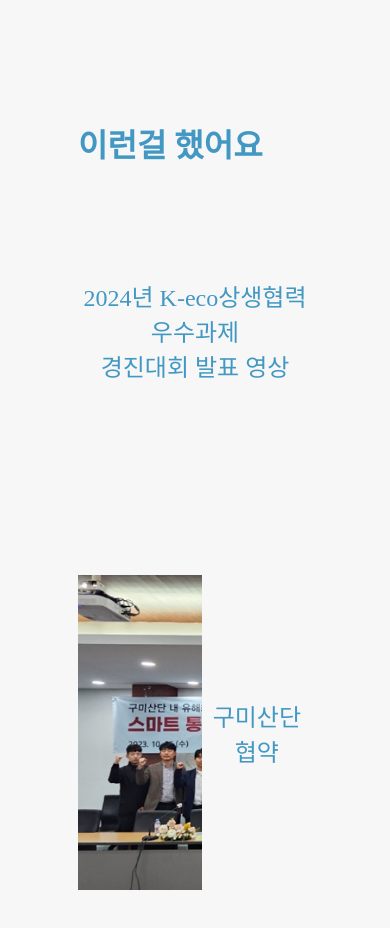
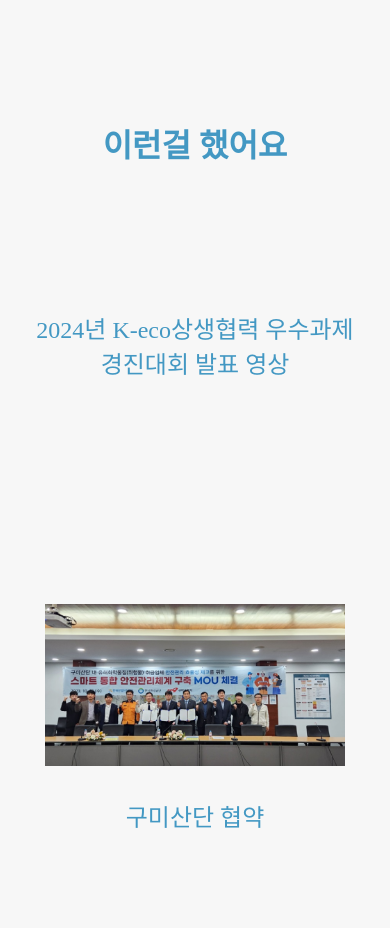
Before and after one commit to DGSW-SafeSearch/Web, a React (Create React App) app: page / in a window 390 px wide. Shown: the part 3580-4508 px from the top of the page. Built offline with nearby package versions, Linux system fonts and the light colour scheme.

Commit message:
fix : achievement 모바일 버전 추가

```diff
--- a/src/components/Achievement/index.tsx
+++ b/src/components/Achievement/index.tsx
@@ -1,14 +1,17 @@
 import React from "react";
 import YouTube from "react-youtube";
 import * as S from "./style";
+import useGetBrWidth from "../../util/hooks/useGetBrWidth";
+import AgreementImg from "../../asset/Agreement.png";
 
 const Achievement = () => {
+  const { checkWidth } = useGetBrWidth();
   return (
     <S.MainWrap>
-      <S.Title>이런걸 했어요</S.Title>
+      <S.Title isMoblie={!checkWidth()}>이런걸 했어요</S.Title>
       <div>
-        <S.ContentsWrap>
-          <S.Explane>
+        <S.ContentsWrap isMoblie={!checkWidth()}>
+          <S.Explane isMoblie={!checkWidth()}>
             2024년 K-eco상생협력 우수과제
             <br />
             경진대회 발표 영상
@@ -16,8 +19,8 @@ const Achievement = () => {
           <YouTube
             videoId={"Kg4s7NuzE3I"}
             opts={{
-              width: "560",
-              height: "315",
+              width: checkWidth() ? "560" : "300",
+              height: checkWidth() ? "315" : "200",
               playerVars: {
                 autoplay: 0,
                 rel: 0,
@@ -30,9 +33,9 @@ const Achievement = () => {
             }}
           />
         </S.ContentsWrap>
-        <S.ContentsWrap>
-          <S.Agreement />
-          <S.Explane>구미산단 협약</S.Explane>
+        <S.ContentsWrap isMoblie={!checkWidth()}>
+          <S.Agreement src={AgreementImg} isMoblie={!checkWidth()} />
+          <S.Explane isMoblie={!checkWidth()}>구미산단 협약</S.Explane>
         </S.ContentsWrap>
       </div>
     </S.MainWrap>
--- a/src/components/Achievement/style.ts
+++ b/src/components/Achievement/style.ts
@@ -1,29 +1,29 @@
 import styled from "styled-components";
-import AgreementImg from "../../asset/Agreement.png";
 
-export const Explane = styled.div`
+export const Explane = styled.div<{ isMoblie: boolean }>`
   width: 500px;
   font-size: 1.5rem;
   color: ${({ theme }) => theme.personal50};
   text-align: center;
+  ${({ isMoblie }) => isMoblie && `margin : 2rem 1rem;`}
 `;
 
-export const ContentsWrap = styled.div`
+export const ContentsWrap = styled.div<{ isMoblie: boolean }>`
   width: 60%;
   margin: auto;
   display: flex;
-  justify-content: space-between;
+  justify-content: ${({ isMoblie }) => (isMoblie ? "center" : "space-between")};
   align-items: center;
+
+  ${({ isMoblie }) => isMoblie && `flex-direction : column;`}
 
   &:nth-child(2) {
     margin-top: 12rem;
   }
 `;
 
-export const Agreement = styled.div`
-  background-image: url(${AgreementImg});
-  width: 560px;
-  height: 315px;
+export const Agreement = styled.img<{ isMoblie: boolean }>`
+  width: ${({ isMoblie }) => (isMoblie ? "300px" : "560px")};
   background-size: cover;
 `;
 
@@ -33,10 +33,12 @@ export const MainWrap = styled.div`
   padding-bottom: 20rem;
 `;
 
-export const Title = styled.div`
+export const Title = styled.div<{ isMoblie: boolean }>`
   font-size: 2rem;
   font-weight: 600;
   color: ${({ theme }) => theme.personal50};
-  margin-left: 20%;
+
+  ${({ isMoblie }) => (isMoblie ? `text-align: center;` : `margin-left: 20%;`)}
+
   margin-bottom: 7rem;
 `;
```
